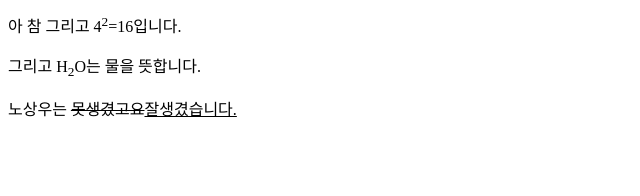
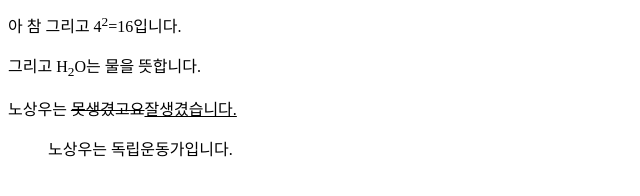
Before and after one commit to vroomeee/portfolio, a plain HTML site: page index.html in a window 1280 px wide. Shown: the part 140-336 px from the top of the page, without its empty margins (0-640 px from the left). Drawn offline with Linux system fonts and the light colour scheme.

Commit message:
used blockquote tag

```diff
--- a/index.html
+++ b/index.html
@@ -12,6 +12,7 @@
     <p>아 참 그리고 4<sup>2</sup>=16입니다.</p>
     <p>그리고 H<sub>2</sub>O는 물을 뜻합니다.</p>
     <p>노상우는 <del>못생겼고요</del><ins>잘생겼습니다.</ins></p>
+    <blockquote><p>노상우는 독립운동가입니다.</p></blockquote cite="https://namu.wiki/backlink/%EB%85%B8%EC%83%81%EC%9A%B0">
 
 </body>
 </html>
```
